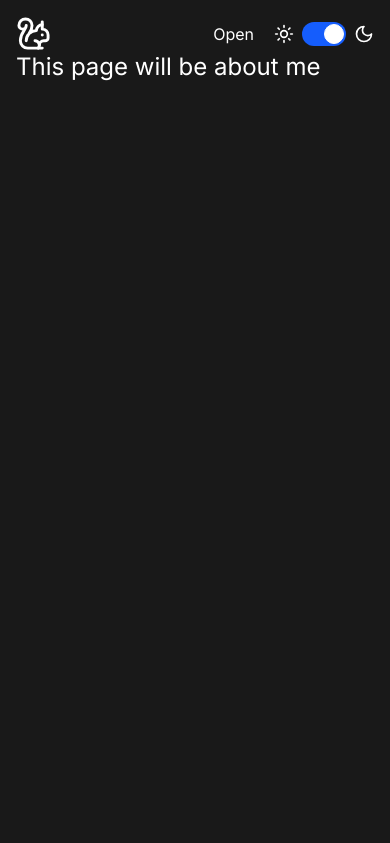
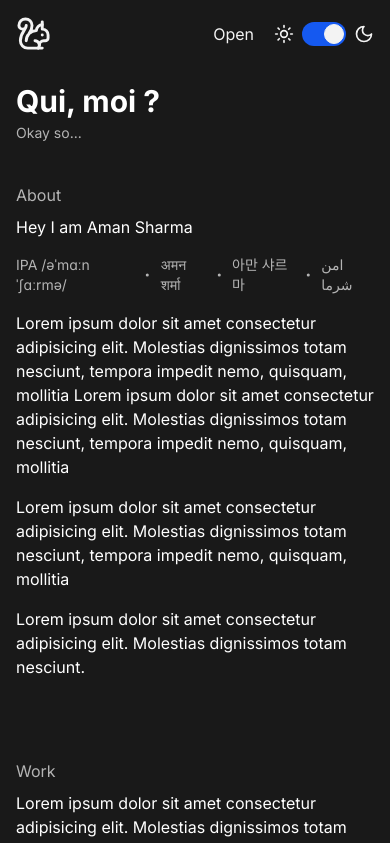
Before and after one commit to i-amansharma07/my-portfolio, a Next.js app: page /me in a window 390 px wide. Shown: the top 843 px of the page. Built offline with nearby package versions, Linux system fonts and the light colour scheme.

Commit message:
Build : Add Me section structure
Co-authored-by: Aman Sharma <aman.sharma@greyspacedigital.com>

```diff
--- a/src/app/globals.css
+++ b/src/app/globals.css
@@ -7,6 +7,23 @@
   --color-dark-dim: #b4b4b4;
   --color-light-dim: #6d6d6d;
 
+}
+
+
+
+@keyframes slideInLeft {
+  0% {
+    opacity: 0;
+    transform: translateX(-20px);
+  }
+  100% {
+    opacity: 1;
+    transform: translateX(0);
+  }
+}
+
+.animate-slide-in-left {
+  animation: slideInLeft 0.5s ease-out;
 }
 
 
@@ -24,3 +41,37 @@
   .fade-in-up {
     animation: fade-in-up 0.7s ease-out;
   }
+
+
+  @keyframes fadeInUp {
+    0% {
+      opacity: 0;
+      transform: translateY(0.5rem) scale(0.95);
+    }
+    100% {
+      opacity: 1;
+      transform: translateY(0) scale(1);
+    }
+  }
+
+  .animate-fade-in-up {
+    animation: fadeInUp 0.5s cubic-bezier(0.4, 0, 0.2, 1);
+  }
+
+
+  @keyframes fadeInSoft {
+    0% {
+      opacity: 0;
+      transform: translateY(12px) scale(0.98);
+      filter: blur(2px);
+    }
+    100% {
+      opacity: 1;
+      transform: translateY(0) scale(1);
+      filter: blur(0);
+    }
+  }
+
+  .animate-fade-soft {
+    animation: fadeInSoft 0.5s cubic-bezier(0.33, 1, 0.68, 1);
+  }
--- a/src/app/layout.tsx
+++ b/src/app/layout.tsx
@@ -2,6 +2,7 @@ import NavBar from "@/components/navbar/NavBar";
 import "./globals.css";
 import ThemeProvider from "./themes/theme-provider";
 import { Inter, Roboto } from "next/font/google";
+import { pageBg } from "../../utils/styles";
 
 // If loading a variable font, you don't need to specify the font weight
 const inter = Inter({ subsets: ["latin"] });
@@ -26,7 +27,7 @@ export default function RootLayout({
   return (
     <html lang="en" suppressHydrationWarning>
       <body
-        className={`bg-[#fcfcfc] dark:bg-[#191919] antialiased ${inter.className}`}
+        className={`${pageBg} antialiased ${inter.className}`}
       >
         <ThemeProvider
           attribute="class"
--- a/src/app/me/page.tsx
+++ b/src/app/me/page.tsx
@@ -1,5 +1,138 @@
+"use client";
+
+import PageLayout, { FlexRowToColumn } from "@/components/PageLayout";
+import { FadeInSection, FlexColumn } from "@/components/PageLayout";
+import { Dot } from "lucide-react";
+import { useEffect, useState } from "react";
+import { textLightDark } from "../../../utils/styles";
+
+const imageUrl = `https://images.unsplash.com/photo-1694805025253-0167c10019c0?q=80&w=2069&auto=format&fit=crop&ixlib=rb-4.0.3&ixid=M3wxMjA3fDB8MHxwaG90by1wYWdlfHx8fGVufDB8fHx8fA%3D%3D`;
+
+const whoMeTranslation = [
+  "Qui, moi ?",
+  "कौन, मैं?",
+  "谁，我？",
+  "누구, 나?",
+  "誰、私？",
+  "Кто, я?",
+  "কে, আমি?",
+  "Who Me?",
+];
+
 export default function Me() {
-    return (
-      <div className="text-2xl text-white">This page will be about me</div>
-    );
-  }
+  const [whoMe, setWhoMe] = useState("Who Me?");
+
+  useEffect(() => {
+    let current = 0;
+    setInterval(() => {
+      if (current === 8) current = 0;
+      setWhoMe(whoMeTranslation[current]);
+      current++;
+    }, 4000);
+  }, []);
+
+  return (
+    <PageLayout>
+      <FadeInSection>
+        <FlexColumn className="gap-y-20">
+          <div className="heading flex flex-col gap-1">
+            <h1
+              key={whoMe}
+              className="text-3xl text-black dark:text-white font-bold animate-slide-in-left"
+            >
+              {whoMe}
+            </h1>
+            <h1 className="text-sm text-light-dim dark:text-dark-dim">
+              Okay so...
+            </h1>
+          </div>
+          <img
+            className="cover-image hidden md:flex rounded-md  max-h-[300px] w-full min-h-[300px] -mt-10"
+            src={imageUrl}
+            alt={"cover-image"}
+          />
+          {MeSections.map((Item) => {
+            return (
+              <div key={Item.label} className="w-full text-left">
+                <Item.component />
+              </div>
+            );
+          })}
+        </FlexColumn>
+      </FadeInSection>
+    </PageLayout>
+  );
+}
+
+const AboutSection = () => {
+  return (
+    <FlexRowToColumn className="-mt-10 ">
+      <div className={`min-w-24 ${textLightDark}`}>About</div>
+      <FlexColumn className="gap-y-4 w-full">
+        <h1>Hey I am Aman Sharma</h1>
+        <div className="Sub-points flex gap-x-1 items-center text-light-dim  dark:text-dark-dim text-sm">
+          <h1>{`IPA /əˈmɑːn ˈʃɑːrmə/`}</h1>
+          <Dot size={20} />
+          <h1>अमन शर्मा</h1>
+          <Dot size={20} />
+          <h1>아만 샤르마</h1>
+          <Dot size={20} />
+          <h1>امن شرما</h1>
+        </div>
+        <h1>
+          Lorem ipsum dolor sit amet consectetur adipisicing elit. Molestias
+          dignissimos totam nesciunt, tempora impedit nemo, quisquam, mollitia
+          Lorem ipsum dolor sit amet consectetur adipisicing elit. Molestias
+          dignissimos totam nesciunt, tempora impedit nemo, quisquam, mollitia
+        </h1>
+        <h1>
+          Lorem ipsum dolor sit amet consectetur adipisicing elit. Molestias
+          dignissimos totam nesciunt, tempora impedit nemo, quisquam, mollitia
+        </h1>
+        <h1>
+          Lorem ipsum dolor sit amet consectetur adipisicing elit. Molestias
+          dignissimos totam nesciunt.
+        </h1>
+      </FlexColumn>
+    </FlexRowToColumn>
+  );
+};
+
+const WorkSection = () => {
+  return (
+    <FlexRowToColumn>
+      <div className={`min-w-24 ${textLightDark}`}>Work</div>
+      <FlexColumn className="gap-y-4 w-full">
+        <h1>
+          Lorem ipsum dolor sit amet consectetur adipisicing elit. Molestias
+          dignissimos totam nesciunt, tempora impedit nemo, quisquam, mollitia
+          Lorem ipsum dolor sit amet consectetur adipisicing elit. Molestias
+          dignissimos totam nesciunt, tempora impedit nemo, quisquam, mollitia
+        </h1>
+        <h1>
+          Lorem ipsum dolor sit amet consectetur adipisicing elit. Molestias
+          dignissimos totam nesciunt, tempora impedit nemo, quisquam, mollitia
+        </h1>
+        <h1>
+          Lorem ipsum dolor sit amet consectetur adipisicing elit. Molestias
+          dignissimos totam nesciunt.
+        </h1>
+      </FlexColumn>
+    </FlexRowToColumn>
+  );
+};
+
+const MeSections = [
+  {
+    label: "About",
+    component: AboutSection,
+  },
+  {
+    label: "Work",
+    component: WorkSection,
+  },
+  {
+    label: "Resume",
+    component: WorkSection,
+  },
+];
--- a/src/components/PageLayout.tsx
+++ b/src/components/PageLayout.tsx
@@ -20,4 +20,22 @@ export const FlexColumn = ({
   );
 };
 
+export const FlexRowToColumn = ({
+  children,
+  className,
+}: {
+  children: React.ReactNode;
+  className?: string;
+}) => {
+  return (
+    <div
+      className={`flex flex-col gap-y-2  md:flex-row md:gap-x-40 ${
+        className ? className : ""
+      }`}
+    >
+      {children}
+    </div>
+  );
+};
+
 export default PageLayout;
--- a/src/components/navbar/NavBar.tsx
+++ b/src/components/navbar/NavBar.tsx
@@ -4,14 +4,16 @@ import Link from "next/link";
 import Image from "next/image";
 import { NavItems, NavDropDownItems } from "./NavItems";
 import ThemeSwitch from "./ThemeSwitch";
-import { Squirrel } from "lucide-react"
-
+import { Squirrel } from "lucide-react";
+import { pageBg } from "../../../utils/styles";
 
 const NavBar = () => {
   return (
-    <nav className="mx-auto flex max-w-[900px] items-center justify-between gap-3 px-4 pt-4">
+    <nav
+      className={`${pageBg} mx-auto flex max-w-[900px] items-center justify-between gap-3 px-4 pt-4 opacity-95`}
+    >
       <Link href="/">
-      <Squirrel size={35}/>
+        <Squirrel size={35} />
       </Link>
       <ul className="gap-x-12 hidden text-sm md:flex cursor-pointer">
         <NavItems />
--- /dev/null
+++ b/utils/styles.ts
@@ -0,0 +1,4 @@
+export const textLightDark = "text-light-dim  dark:text-dark-dim "
+
+
+export const pageBg = "bg-[#fcfcfc] dark:bg-[#191919]"
```
